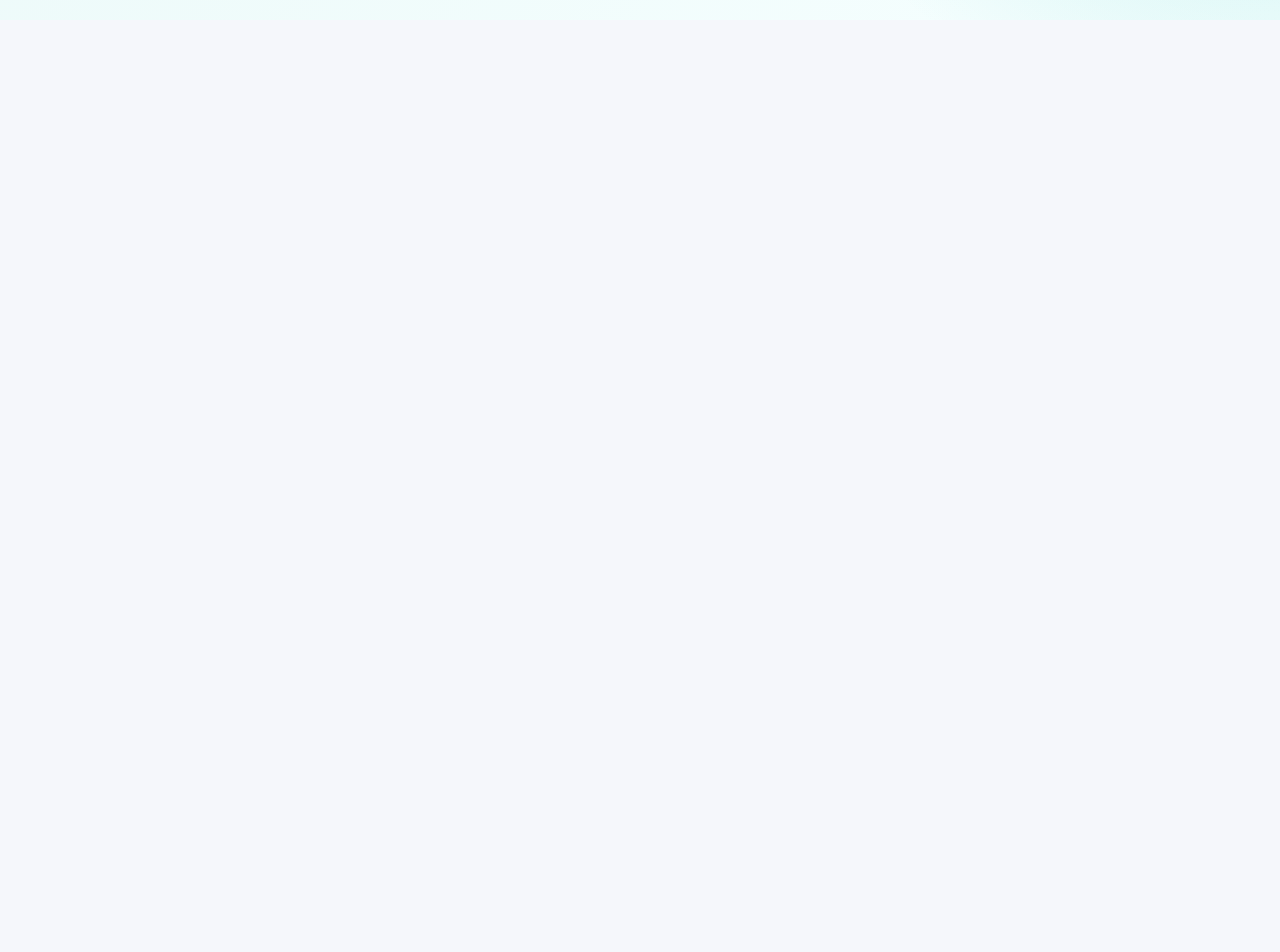
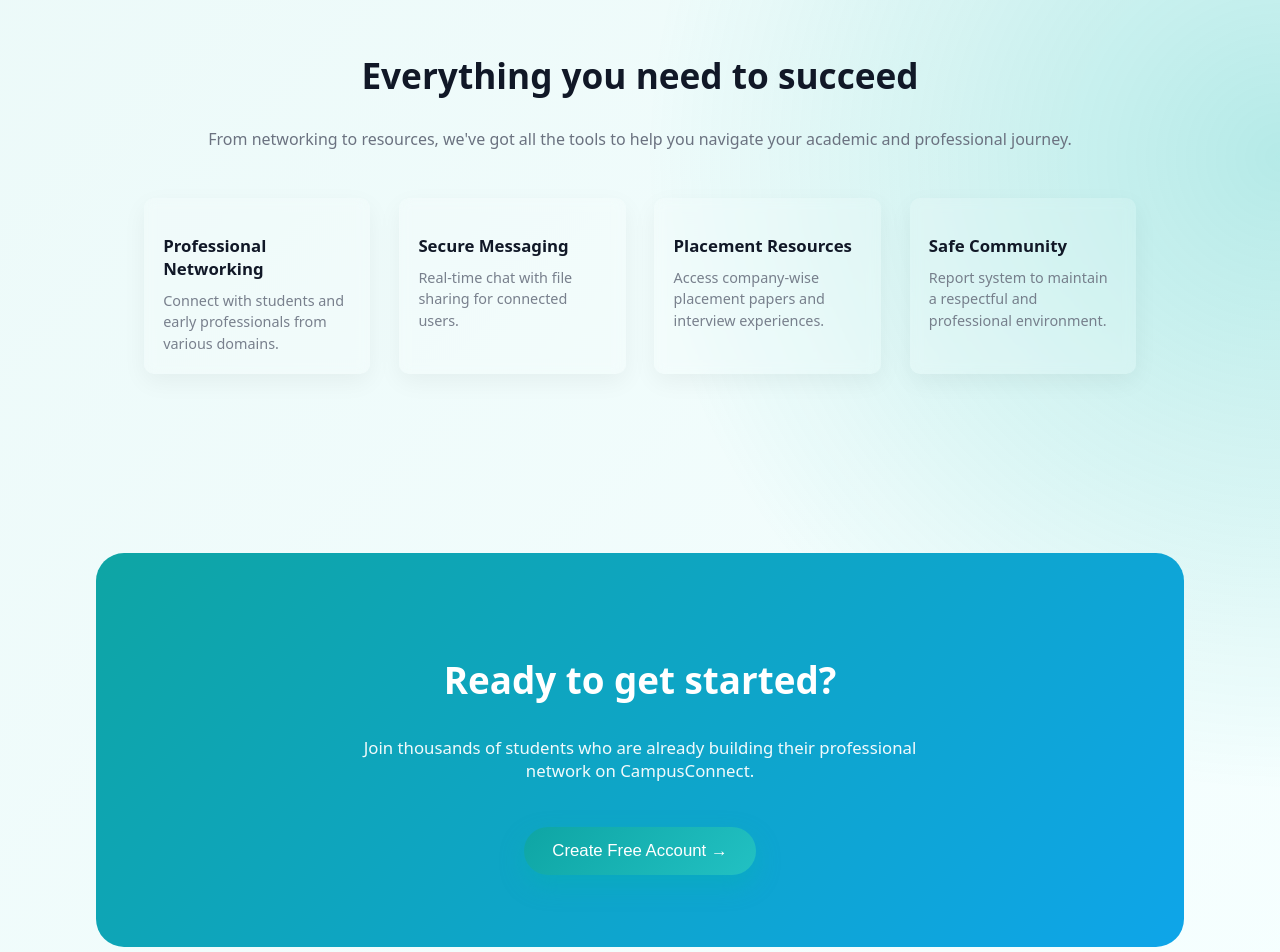
Before and after one commit to gayathri341/campus-connect, a React (Vite) app in the folder Frontend/: page / in a window 1280 px wide. Shown: the part 780-1732 px from the top of the page. Before the commit the page ends 800 px from the top, so only its background shows below. Built offline with nearby package versions, Linux system fonts and the light colour scheme; no server answers.

Commit message:
landing page jsx and css was updated

```diff
--- a/Frontend/src/pages/Landing.jsx
+++ b/Frontend/src/pages/Landing.jsx
@@ -13,18 +13,27 @@
         </div>
 
         <div className="nav-actions">
-          <button className="link-btn" onClick={() => navigate('/login')}>
+          <button
+            className="link-btn"
+            onClick={() => navigate("/login")}
+          >
             Log In
           </button>
-          <button className="primary-btn" onClick={() => navigate('/login')}>
+
+          <button
+            className="primary-btn"
+            onClick={() => navigate("/login")}
+          >
             Get Started →
           </button>
         </div>
       </header>
 
       {/* Hero Section */}
-      <main className="hero">
-        <span className="badge">⚡ Built for students, by students</span>
+      <section className="hero">
+        <span className="badge">
+          ⚡ Built for students, by students
+        </span>
 
         <h1>
           Your Professional Network <br />
@@ -33,25 +42,90 @@
 
         <p className="subtitle">
           Connect with fellow students, share placement resources,
-          and build meaningful professional relationships that last a lifetime.
+          and build meaningful professional relationships that
+          last a lifetime.
         </p>
 
         <div className="cta-buttons">
           <button
             className="primary-btn large"
-            onClick={() => navigate('/login')}
+            onClick={() => navigate("/login")}
           >
             Join CampusConnect →
           </button>
 
           <button
             className="secondary-btn"
-            onClick={() => navigate('/signup')}
+            onClick={() => navigate("/signup")}
           >
             Learn More
           </button>
         </div>
-      </main>
+      </section>
+
+      {/* Features Section */}
+      <section className="features-section">
+        <div className="features-header">
+          <h2>Everything you need to succeed</h2>
+          <p>
+            From networking to resources, we've got all the tools
+            to help you navigate your academic and professional journey.
+          </p>
+        </div>
+
+        <div className="features-grid">
+          <div className="feature-card">
+            <h3>Professional Networking</h3>
+            <p>
+              Connect with students and early professionals from various domains.
+            </p>
+          </div>
+
+          <div className="feature-card">
+            <h3>Secure Messaging</h3>
+            <p>
+              Real-time chat with file sharing for connected users.
+            </p>
+          </div>
+
+          <div className="feature-card">
+            <h3>Placement Resources</h3>
+            <p>
+              Access company-wise placement papers and interview experiences.
+            </p>
+          </div>
+
+          <div className="feature-card">
+            <h3>Safe Community</h3>
+            <p>
+              Report system to maintain a respectful and professional environment.
+            </p>
+          </div>
+        </div>
+      </section>
+
+      {/* CTA Section */}
+      <section className="cta-section">
+        <h2>Ready to get started?</h2>
+        <p>
+          Join thousands of students who are already building their
+          professional network on CampusConnect.
+        </p>
+
+        <button
+          className="primary-btn large"
+          onClick={() => navigate("/signup")}
+        >
+          Create Free Account →
+        </button>
+      </section>
+
+      {/* Footer */}
+      <footer className="landing-footer">
+        © 2026 CampusConnect. Built with ❤️ for students.
+      </footer>
     </div>
-  )
+  );
+
+
 }
--- a/Frontend/src/styles/landing.css
+++ b/Frontend/src/styles/landing.css
@@ -66,6 +66,7 @@
   .hero {
     margin-top: 6rem;
     max-width: 720px;
+    padding-bottom: 5rem;
   }
 
   .badge {
@@ -121,3 +122,90 @@
       font-size: 3.6rem;
     }
   }
+
+  /* Features Section */
+  .features-section {
+    padding: 4rem 6rem;
+    background: transparent;
+  }
+
+  .features-header {
+    text-align: center;
+    margin-bottom: 3rem;
+  }
+
+  .features-header h2 {
+    font-size: 2.2rem;
+    font-weight: 700;
+    color: #111827;
+  }
+
+  .features-header p {
+    margin-top: 0.6rem;
+    color: #6b7280;
+    font-size: 1rem;
+  }
+
+  /* 🔥 IMPORTANT PART */
+  .features-grid {
+    display: grid;
+    grid-template-columns: repeat(4, 1fr);
+    gap: 1.8rem;
+  }
+
+  .feature-card {
+    background: rgba(255, 255, 255, 0.9);
+    backdrop-filter: blur(6px);
+    border-radius: 16px;
+    padding: 2rem 1.8rem;
+    box-shadow: 0 8px 24px rgba(0, 0, 0, 0.05);
+    transition: transform 0.2s ease, box-shadow 0.2s ease;
+  }
+
+  .feature-card:hover {
+    transform: translateY(-6px);
+    box-shadow: 0 14px 32px rgba(0, 0, 0, 0.08);
+  }
+
+  .feature-card h3 {
+    font-size: 1.05rem;
+    margin-bottom: 0.6rem;
+    color: #111827;
+  }
+
+  .feature-card p {
+    font-size: 0.95rem;
+    color: #6b7280;
+    line-height: 1.5;
+  }
+
+  /* CTA Section */
+  .cta-section {
+    margin: 6rem 3rem;
+    padding: 4.5rem 2rem;
+    border-radius: 28px;
+    text-align: center;
+    background: linear-gradient(135deg, #0ea5a4, #0ea5e9);
+    color: #ffffff;
+  }
+
+  .cta-section h2 {
+    font-size: 2.3rem;
+    font-weight: 700;
+  }
+
+  .cta-section p {
+    max-width: 600px;
+    margin: 1rem auto 2.8rem;
+    font-size: 1.05rem;
+    opacity: 0.95;
+  }
+
+  /* Footer */
+  .landing-footer {
+    text-align: center;
+    padding: 0;
+    font-size: 0.9rem;
+    color: #64748b;
+    background: #f8fafc;
+  }
```
